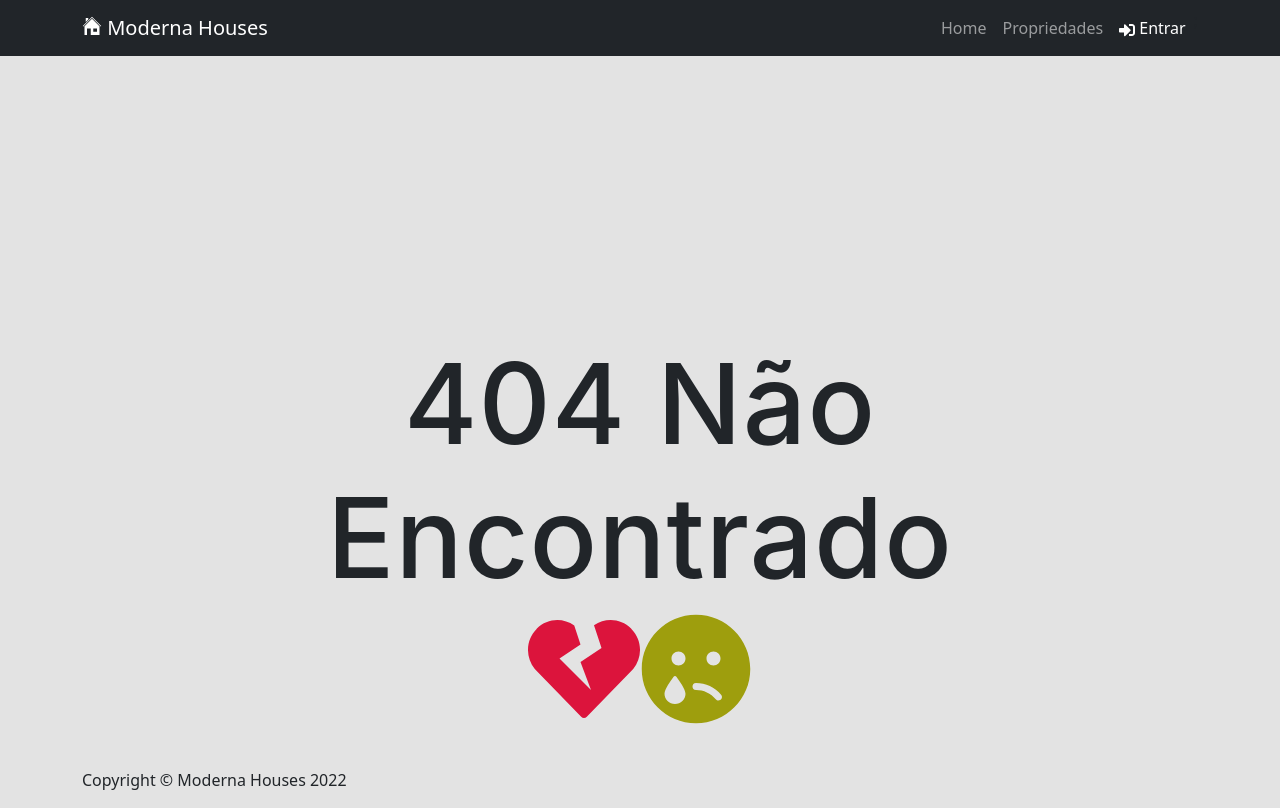
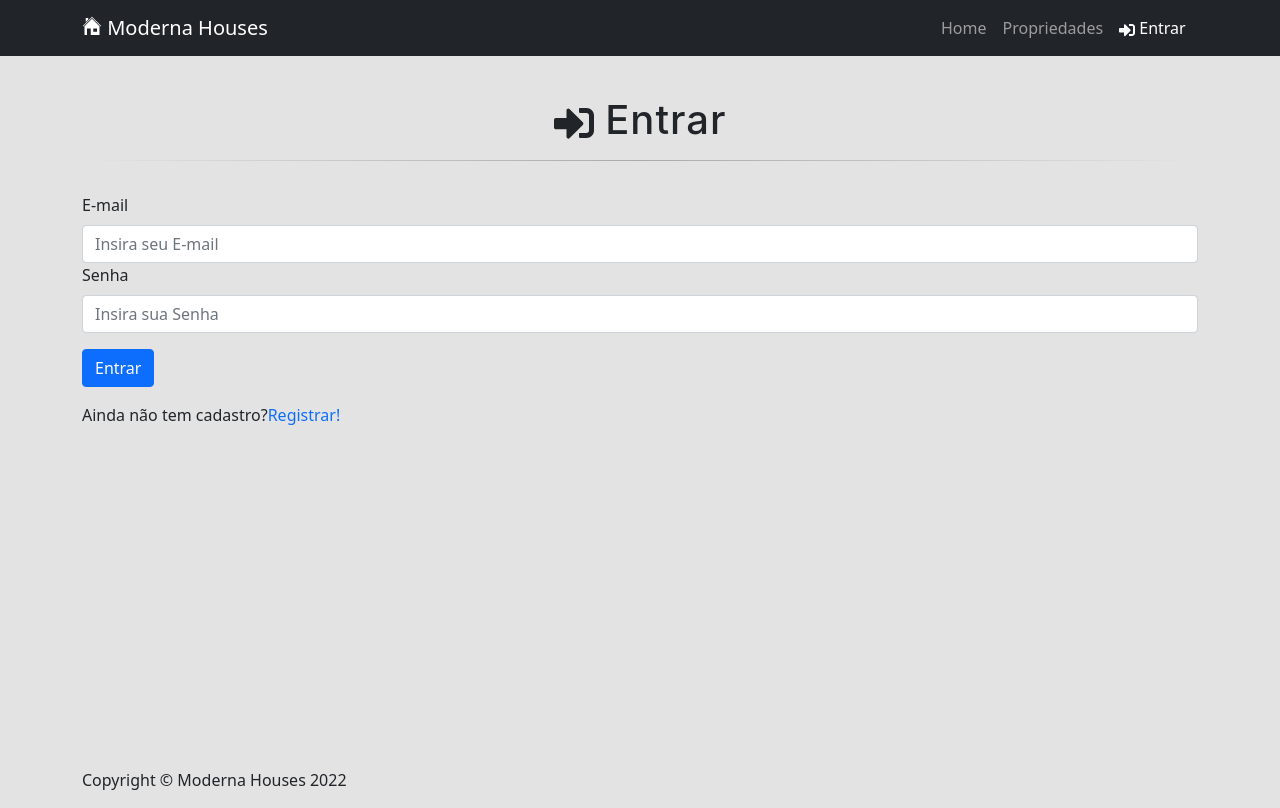
Before and after one commit to BrunoAlz/FullStack-1-DRF_REACT-REAL_STATE_WEB_APP, a React (Create React App) app in the folder frontend/: page /login in a window 1280 px wide. Before the commit this address had no page. Built offline with nearby package versions, Linux system fonts and the light colour scheme.

Commit message:
Ajustes de Imports, adicionando a Pagina de Login no APP

```diff
--- a/frontend/src/App.jsx
+++ b/frontend/src/App.jsx
@@ -13,6 +13,7 @@ import Footer from "./components/Footer";
 import HomePage from "./pages/HomePage";
 import PropertiesPage from "./pages/PropertiesPage";
 import NotFound from "./components/NotFound";
+import LoginPage from "./pages/LoginPage";
 
 const App = () => {
   return (
@@ -23,6 +24,7 @@ const App = () => {
           <Routes>
             <Route path="/" element={<HomePage />} />
             <Route path="/properties" element={<PropertiesPage />} />
+            <Route path="/login" element={<LoginPage />} />
             <Route path="*" element={<NotFound />} />
           </Routes>
           <ToastContainer theme="dark" />
--- a/frontend/src/pages/LoginPage.jsx
+++ b/frontend/src/pages/LoginPage.jsx
@@ -1,68 +1,67 @@
 // HOOKS
-import { useState, useEffect } from "react"
+import { useState, useEffect } from "react";
 
 // REACT BOOTSTRAP
-import { Col, Container, Row, Form, Button } from 'react-bootstrap'
+import { Col, Container, Row, Form, Button } from "react-bootstrap";
 
 // ICONS
-import { FaSignInAlt } from 'react-icons/fa';
+import { FaSignInAlt } from "react-icons/fa";
 
 // REDUX
-import { useDispatch, useSelector } from 'react-redux';
+import { useDispatch, useSelector } from "react-redux";
 
 // ROUTERS
-import { Link, useNavigate } from 'react-router-bootstrap';
+import { Link, useNavigate } from "react-router-dom";
 
 // TOASTS
-import { toast } from 'react-toastify';
+import { toast } from "react-toastify";
 
 // COMPONENTS
-import Spinner from '../components/Spinner';
-import Title from '../components/Title';
+import Spinner from "../components/Spinner";
+import Title from "../components/Title";
 
 // REDUCERS
-import { login, reset } from '../slices/auth/authSlice';
+import { login, reset } from "../slices/auth/authSlice";
 
 const LoginPage = () => {
-
-  const [email, setEmail] = useState('');
-  const [password, setPassword] = useState('')
+  const [email, setEmail] = useState("");
+  const [password, setPassword] = useState("");
 
   const navigate = useNavigate();
   const dispatch = useDispatch();
 
-  const { user, isLoading, isError, isSuccess, message } = useSelector((state) => state.auth)
+  const { user, isLoading, isError, isSuccess, message } = useSelector(
+    (state) => state.auth
+  );
 
   useEffect(() => {
     if (isError) {
-      toast.error(message)
+      toast.error(message);
     }
     if (isSuccess || user) {
-      navigate('/')
+      navigate("/");
     }
 
-
-    dispatch(reset())
-
-  }, [isError, isSuccess, message, user, navigate, dispatch])
+    dispatch(reset());
+  }, [isError, isSuccess, message, user, navigate, dispatch]);
 
   const handlerSubmit = (e) => {
     e.preventDefault();
 
     if (!email) {
-      toast.error("Você deve inserir um E-mail.")
+      toast.error("Você deve inserir um E-mail.");
     }
 
     if (!password) {
-      toast.error("Você deve inserir uma Senha.")
+      toast.error("Você deve inserir uma Senha.");
     }
 
     const userData = {
-      email, password
-    }
+      email,
+      password,
+    };
 
-    dispatch(login(userData))
-
+    dispatch(login(userData));
   };
 
   return (
@@ -85,14 +84,38 @@ const LoginPage = () => {
             <Form onSubmit={handlerSubmit}>
               <Form.Group controllId="email">
                 <Form.Label>E-mail</Form.Label>
-                <Form.Control type="email" placeholder="Insira seu E-mail" value={email} ></Form.Control>
+                <Form.Control
+                  type="email"
+                  placeholder="Insira seu E-mail"
+                  value={email}
+                  onChange={(e) => setEmail(e.target.value)}
+                />
               </Form.Group>
+              <Form.Group controllId="password">
+                <Form.Label>Senha</Form.Label>
+                <Form.Control
+                  type="password"
+                  placeholder="Insira sua Senha"
+                  value={password}
+                  onChange={(e) => setPassword(e.target.value)}
+                />
+              </Form.Group>
+              <Button type="submit" variant="primary" className="mt-3">
+                Entrar
+              </Button>
             </Form>
+          </Col>
+        </Row>
+
+        <Row className="py-3">
+          <Col>
+            Ainda não tem cadastro?
+            <Link to="/register">Registrar!</Link>
           </Col>
         </Row>
       </Container>
     </>
-  )
-}
+  );
+};
 
-export default LoginPage
+export default LoginPage;
```
